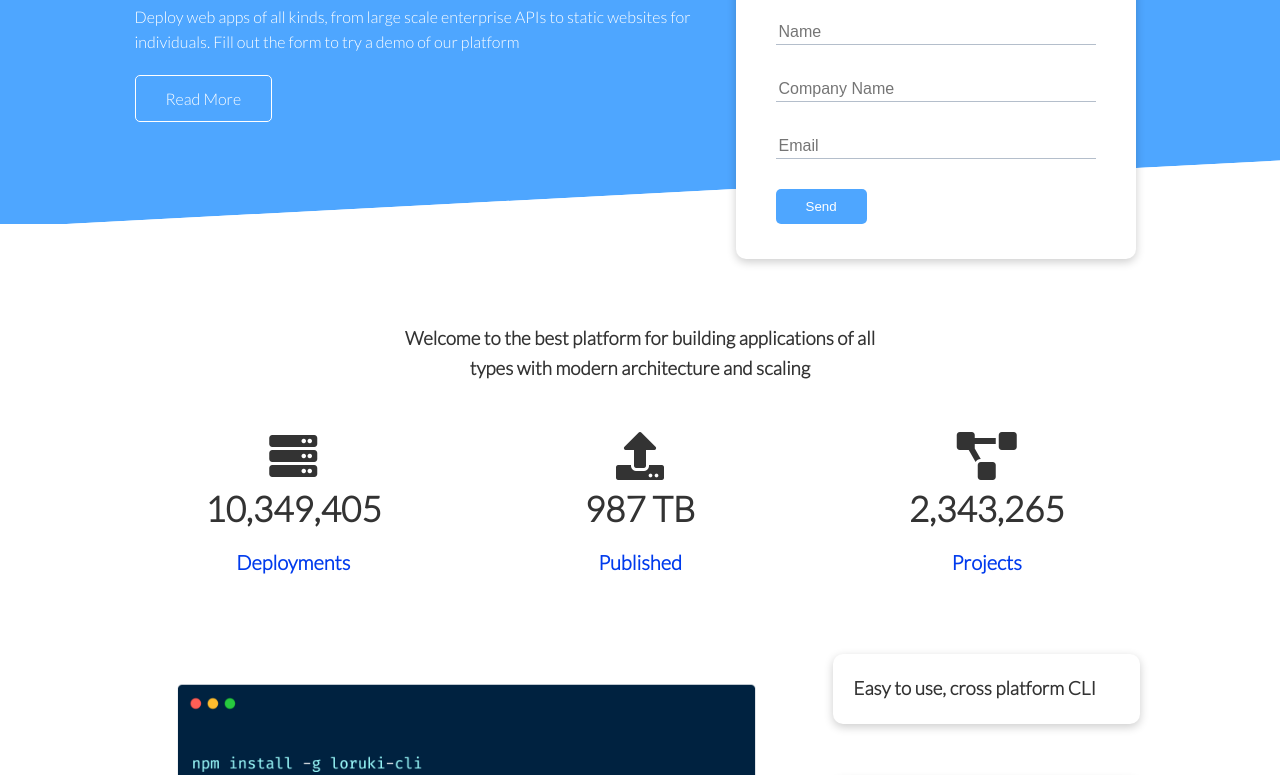
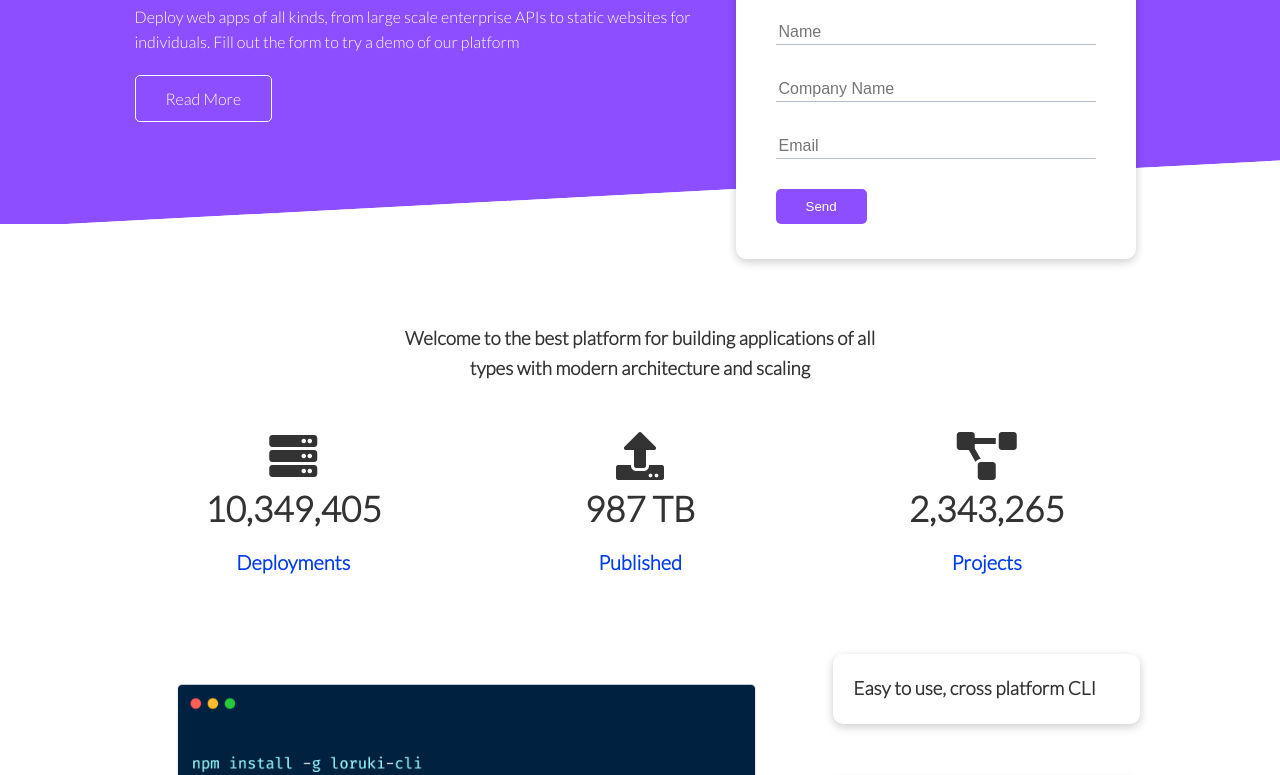
Before and after one commit to etkhdaniel/Sample-Cloud-Hosting-Website, a plain HTML site: page index.html in a window 1280 px wide. Shown: the part 246-1021 px from the top of the page. Drawn offline with Linux system fonts and the light colour scheme.

Commit message:
Update style.css

```diff
--- a/css/style.css
+++ b/css/style.css
@@ -1,7 +1,7 @@
 @import url('https://fonts.googleapis.com/css2?family=Lato:wght@300&display=swap');
 
 :root {
-  --primary-color: #4ea6ff;
+  --primary-color: #8c4eff;
   --secondary-color: #003bed;
   --dark-color: #02223e;
   --light-color: #f4f4f4;
```
